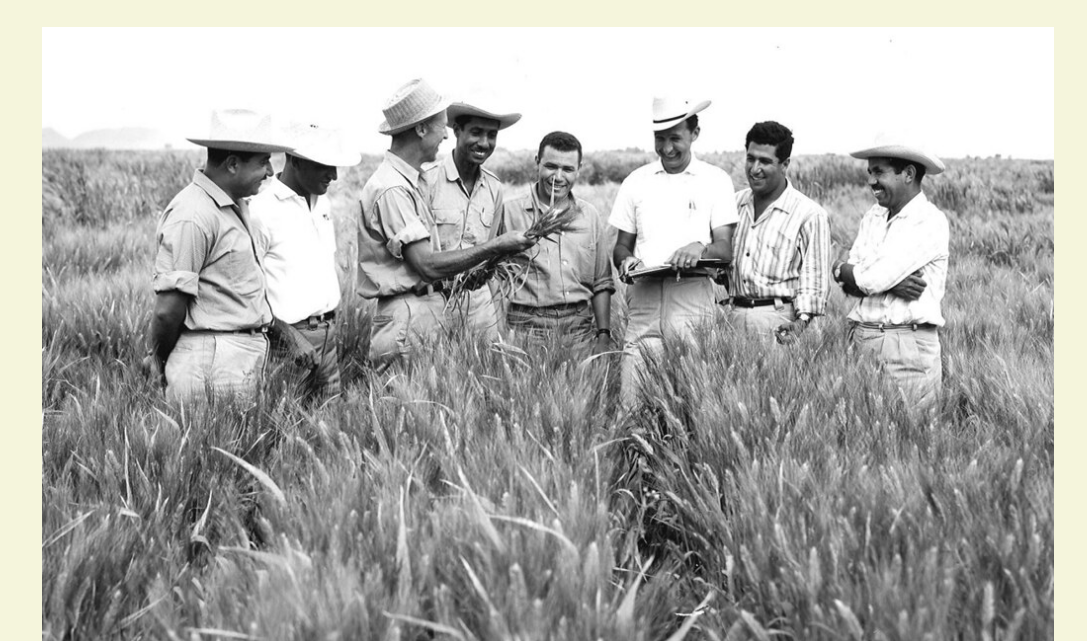
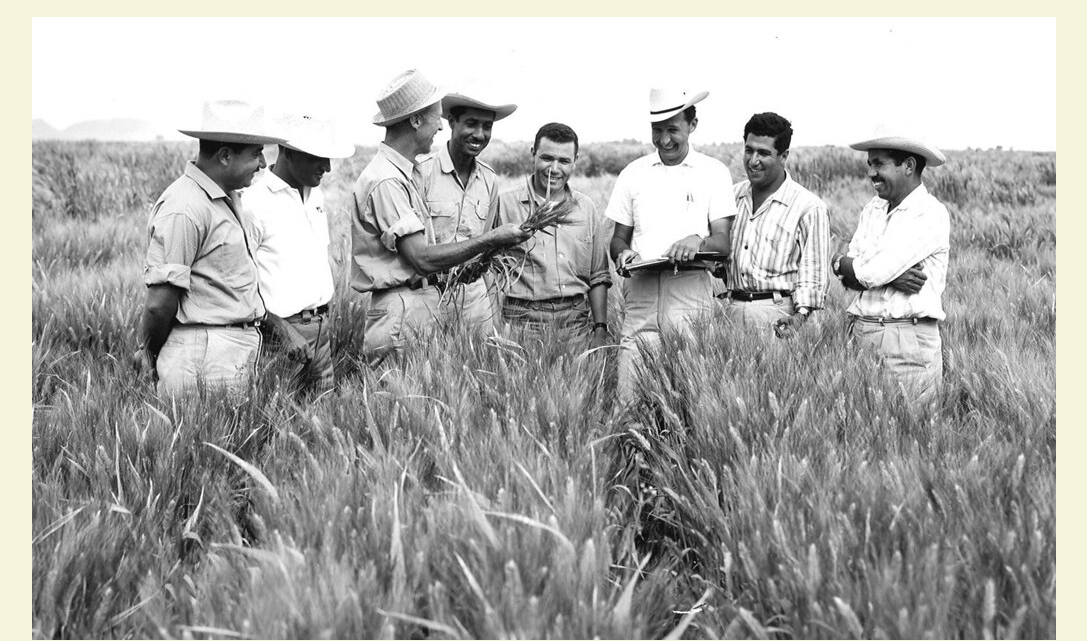
Before and after one commit to darwinvelasquez/freecodecamp-tribute-page, a plain HTML site: page index.html in a window 1280 px wide. Shown: the part 134-775 px from the top of the page, without its empty margins (102-1189 px from the left). Drawn offline with Linux system fonts and the light colour scheme.

Commit message:
update css file

```diff
--- a/style.css
+++ b/style.css
@@ -29,14 +29,18 @@ html {
   text-align: left;
 }
 
-img {
-  max-width: 100%;
+img #image {
+  max-width: 80%;
   height: auto;
-  margin-left: auto;
-  margin-right: auto;
+  margin-left: 0;
+  margin-right: 0;
   padding: 10px;
   display: block;
   line-height: 1.5;
+}
+
+#image {
+  margin-left: 0;
 }
 
 figcaption {
```
